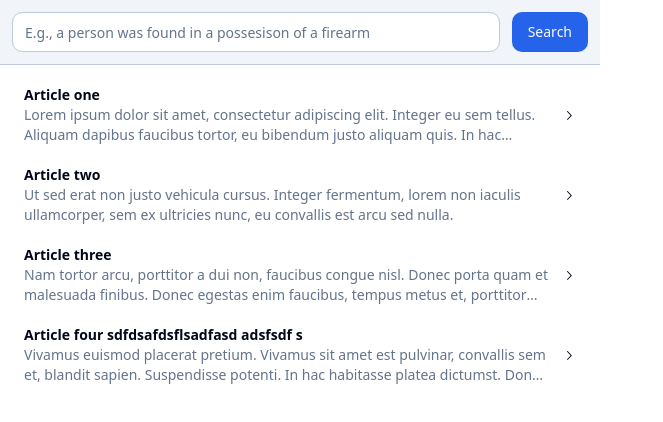
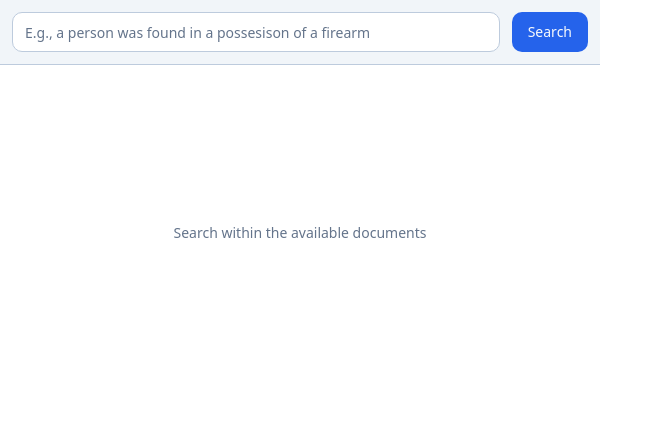
Before and after one commit to VoloDziu/legal-assit-supabase, a React app in the folder extension/: page / in a window 1280 px wide. Shown: the top 422 px of the page, without its empty margins (0-663 px from the left). Built offline with nearby package versions, Linux system fonts and the light colour scheme; the HTML template or start-up script is replaced by a standard one.

Commit message:
loading state mock

```diff
--- a/extension/src/app/App.tsx
+++ b/extension/src/app/App.tsx
@@ -1,5 +1,6 @@
 import { Cross1Icon, ExternalLinkIcon } from "@radix-ui/react-icons";
 import { useEffect, useState } from "react";
+import { PuffLoader } from "react-spinners";
 import { Connections, Message } from "../messaging";
 import { TabState } from "../store/tabs";
 import { Button } from "./components/ui/button";
@@ -13,10 +14,18 @@ import { LoadingView } from "./views/Loading";
 import { NotSupportedView } from "./views/NotSupported";
 import { SearchResultsView } from "./views/SearchResults";
 
+interface Result {
+  title: string;
+  summary: string;
+}
+
 function App() {
   const [appState, setAppState] = useState<TabState | undefined>();
   const [port, setPort] = useState<chrome.runtime.Port>();
+
   const [selected, setSelected] = useState<number | null>(null);
+  const [results, setResults] = useState<Result[] | null>(null);
+  const [loading, setLoading] = useState<boolean>(false);
 
   useEffect(() => {
     if (process.env.NODE_ENV === "production") {
@@ -37,62 +46,6 @@ function App() {
       setAppState(mockLoadingState);
     }
   }, []);
-
-  // no search performed
-  //
-  // return (
-  //   <div className="w-[600px] h-[400px] flex flex-col">
-  //     <div className="py-4 px-8 bg-neutral flex gap-3 flex-shrink-0">
-  //       <Input placeholder="E.g., a person was found in a possesison of a firearm" />
-
-  //       <Button>Search</Button>
-  //     </div>
-
-  //     <div className="p-3 flex-grow flex items-center justify-center">
-  //       <Typography variant="mutedText">
-  //         Start searching via the search box above
-  //       </Typography>
-  //     </div>
-  //   </div>
-  // );
-
-  // empty results
-  //
-  // return (
-  //   <div className="w-[600px] h-[400px] flex flex-col">
-  //     <div className="py-4 px-8 bg-neutral flex gap-3 flex-shrink-0">
-  //       <Input placeholder="E.g., a person was found in a possesison of a firearm" />
-
-  //       <Button>Search</Button>
-  //     </div>
-
-  //     <div className="p-3 flex-grow flex items-center justify-center">
-  //       <Typography variant="mutedText">No match found :(</Typography>
-  //     </div>
-  //   </div>
-  // );
-
-  // loading
-  //
-  // return (
-  //   <div className="w-[600px] h-[400px] flex flex-col">
-  //     <div className="py-4 px-8 bg-neutral flex gap-3 flex-shrink-0">
-  //       <Input
-  //         disabled
-  //         placeholder="E.g., a person was found in a possesison of a firearm"
-  //       />
-
-  //       <Button disabled>Search</Button>
-  //     </div>
-
-  //     <div className="p-3 flex-grow flex flex-col items-center justify-center">
-  //       <PuffLoader color="#3b82f6" className="mb-2" />
-  //       <Typography className="text-primary opacity-50">
-  //         Reading document 5 of 50
-  //       </Typography>
-  //     </div>
-  //   </div>
-  // );
 
   const data = [
     {
@@ -154,7 +107,6 @@ function App() {
   // );
 
   let expandedView;
-
   if (selected !== null) {
     expandedView = (
       <div className="flex flex-col overflow-hidden border-l pr-1">
@@ -215,14 +167,21 @@ function App() {
     );
   }
 
-  return (
-    <div className="grid h-[400px] w-[600px] grid-cols-[1fr_60%] grid-rows-[max-content_1fr] gap-x-1 gap-y-3 pb-3">
-      <div className="col-span-2 flex gap-3 border-b bg-accent px-3 py-3">
-        <Input placeholder="E.g., a person was found in a possesison of a firearm" />
+  let contentView;
+  if (loading) {
+    contentView = (
+      <div className="col-span-2 flex flex-col items-center justify-center">
+        <div className="flex flex-grow items-center justify-center">
+          <PuffLoader color="#3b82f6" className="mb-4" />
+        </div>
 
-        <Button>Search</Button>
+        <div className="flex-shrink-0 text-xs text-muted-foreground">
+          Reading document 5 of 50
+        </div>
       </div>
-
+    );
+  } else if (results?.length) {
+    contentView = (
       <ScrollArea className={cn("px-3", selected === null && "col-span-2")}>
         <div className="flex flex-col gap-1">
           {data.map((d, index) => (
@@ -237,6 +196,46 @@ function App() {
           ))}
         </div>
       </ScrollArea>
+    );
+  } else if (results?.length === 0) {
+    contentView = (
+      <div className="col-span-2 flex items-center justify-center text-muted-foreground">
+        No match found, try a different search query
+      </div>
+    );
+  } else {
+    contentView = (
+      <div className="col-span-2 flex items-center justify-center text-sm text-muted-foreground">
+        Search within the available documents
+      </div>
+    );
+  }
+
+  function getResults(e: React.SyntheticEvent) {
+    e.preventDefault();
+    setLoading(true);
+
+    setTimeout(() => {
+      setResults(data);
+      setLoading(false);
+    }, 1000);
+  }
+
+  return (
+    <div className="grid h-[400px] w-[600px] grid-cols-[1fr_60%] grid-rows-[max-content_1fr] gap-x-1 gap-y-3 pb-3">
+      <form
+        className="col-span-2 flex gap-3 border-b bg-accent px-3 py-3"
+        onSubmit={getResults}
+      >
+        <Input
+          disabled={loading}
+          placeholder="E.g., a person was found in a possesison of a firearm"
+        />
+
+        <Button disabled={loading}>Search</Button>
+      </form>
+
+      {contentView}
 
       {expandedView}
     </div>
--- a/extension/src/app/components/ui/list.tsx
+++ b/extension/src/app/components/ui/list.tsx
@@ -14,8 +14,8 @@ export function ListItem({ title, summary, onClick, active, expanded }: Props) {
     <button
       onClick={onClick}
       className={cn([
-        "flex w-full items-center gap-3 rounded-sm px-3 py-2 text-left hover:bg-muted",
-        active ? "bg-muted" : "",
+        "flex w-full items-center gap-3 rounded-sm border px-3 py-2 text-left hover:bg-muted",
+        active ? "bg-muted" : "border-transparent",
       ])}
     >
       <div className="flex-shrink flex-grow overflow-hidden">
```
